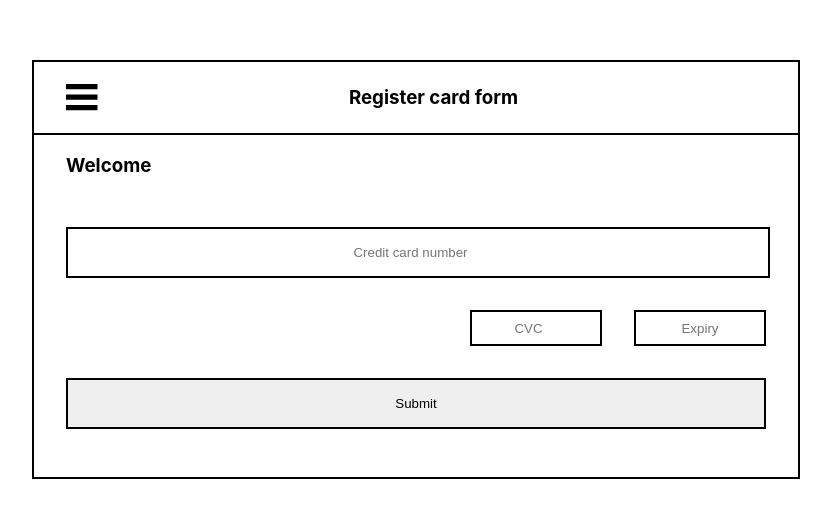
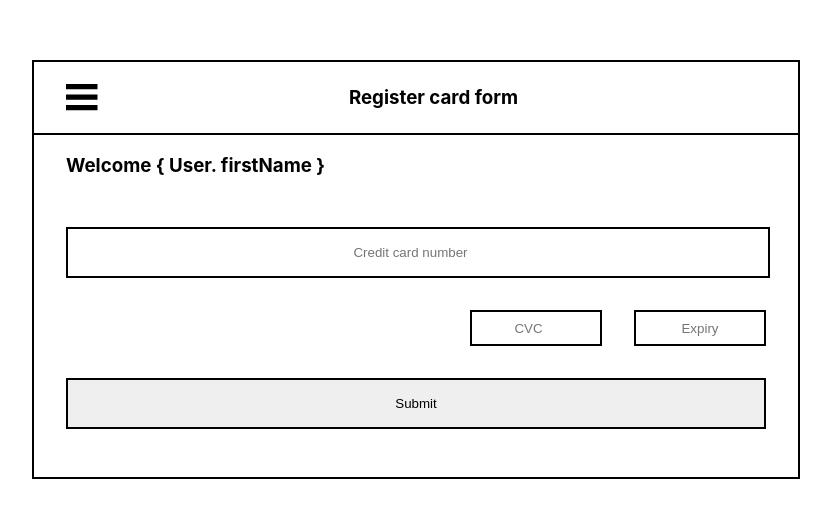
Before and after one commit to Miranda-hj/tower-task, a React (Create React App) app: page / in a window 1280 px wide. Shown: the part 196-714 px from the top of the page, without its empty margins (224-1055 px from the left). Built offline with nearby package versions, Linux system fonts and the light colour scheme.

Commit message:
pass user name

```diff
--- a/src/App.tsx
+++ b/src/App.tsx
@@ -16,7 +16,7 @@ export default function App() {
           <Arrow onClick={() => setActive(!active)} />
         )}
       </Navigation>
-      <Content menu={active} />
+      <Content menu={active} userName={`{ User. firstName }`} />
     </div>
   );
 }
--- a/src/component/content/content.tsx
+++ b/src/component/content/content.tsx
@@ -8,17 +8,17 @@ interface FormData {
   date: Date;
 }
 
-export const Content = (props: { menu: boolean }) => {
+export const Content = (props: { menu: boolean; userName: string }) => {
   const { register, handleSubmit } = useForm<FormData>();
   const onSubmit = handleSubmit((data) => console.log(data));
   return (
     <>
       {!props.menu ? (
-        <h4 className={styles.menu}>This is menu content</h4>
+        <h3 className={styles.menu}>This is menu content</h3>
       ) : (
         <form onSubmit={onSubmit}>
           <div className={styles.basic}>
-            <h3 className={styles.title}>Welcome </h3>
+            <h3 className={styles.title}>Welcome {props.userName}</h3>
             <div>
               <input
                 type={"number"}
```
